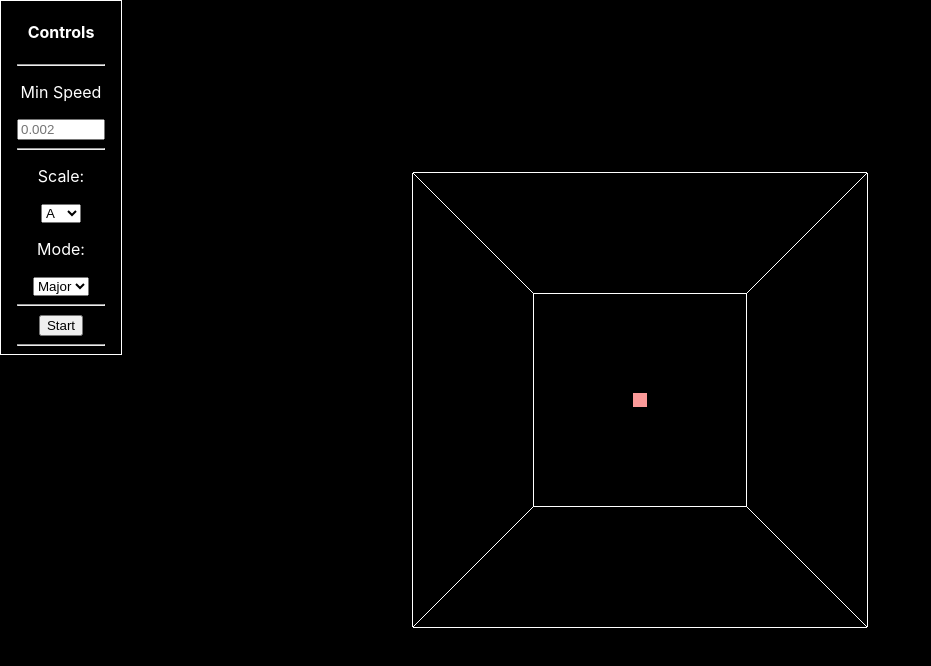
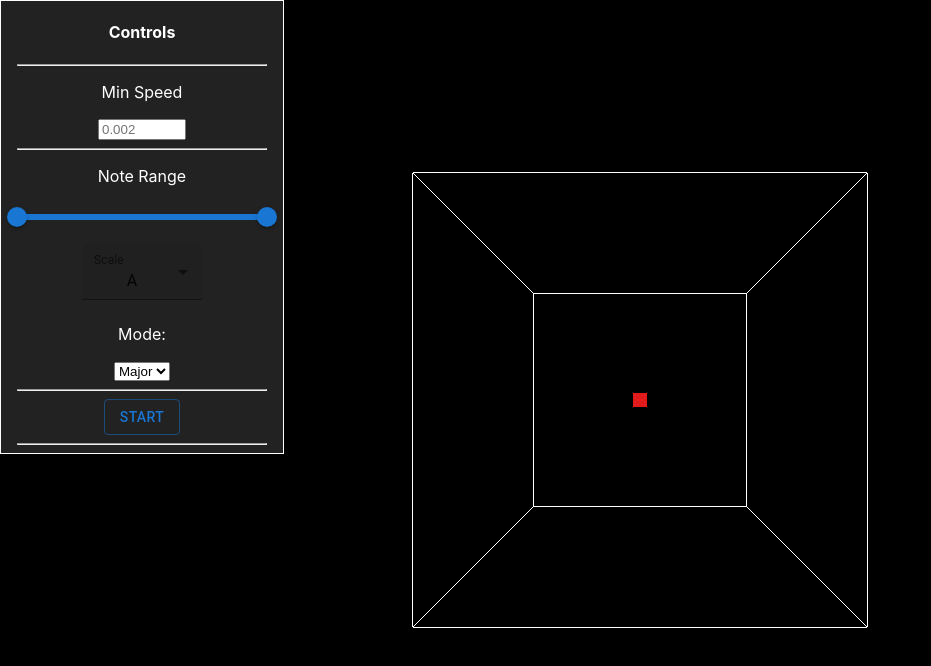
Before and after one commit to chiefton117/Cube-Sounds, a React (Create React App) app: page / in a window 1280 px wide. Shown: the top 666 px of the page, without its empty margins (0-931 px from the left). Built offline with nearby package versions, Linux system fonts and the light colour scheme.

Commit message:
Material UI
- Added dependency Material UI
- Implemented new refs for customization
- Implemented new style for coloring

```diff
--- a/package.json
+++ b/package.json
@@ -3,6 +3,9 @@
   "version": "0.1.0",
   "private": true,
   "dependencies": {
+    "@emotion/react": "^11.4.1",
+    "@emotion/styled": "^11.3.0",
+    "@mui/material": "^5.0.2",
     "@testing-library/jest-dom": "^5.14.1",
     "@testing-library/react": "^11.2.7",
     "@testing-library/user-event": "^12.8.3",
--- a/src/App.css
+++ b/src/App.css
@@ -4,6 +4,7 @@
 .legend {
   position: absolute;
   color: white;
+  background-color: #222;
   border: 1px solid white;
   padding-left: 1em;
   padding-right: 1em;
--- a/src/App.js
+++ b/src/App.js
@@ -12,7 +12,7 @@ function App() {
     mode: "Major",
     tempo: 90,
     scale: [],
-    speed: 0.002
+    speed: 0.002,
   };
 
 
@@ -20,15 +20,21 @@ function App() {
   const [note, setNote] = useState(options.note);
   const [tempo, setTempo] = useState(options.tempo);
   let [scale, setScale] = useState(options.scale);
-  const [speed,setSpeed] = useState(options.speed);
   let start = false;
+  let range = [0,9];
 
+  // Control the current scale we're playing in
   const scaleRef = React.useRef(options.scale);
+  // Correctly start the simulation/audio
   const startRef = React.useRef(start);
+  // Control the minimum speed of cubes
   const speedRef = React.useRef(options.speed);
+  // Control the range of notes available to modify
+  const rangeRef = React.useRef(range);
 
 
-  let numCubes = 5;
+
+  let numCubes = 6;
 
   // Define some music theory terms
   // Starting at 'C0' and ending at 'G#9'
@@ -59,14 +65,9 @@ function App() {
 
     options.scale.push(notes[((d + start) % notes.length)]);
      });
-  //setScale(options.scale);
+
   scaleRef.current = options.scale;
 
-}
-
-
-function sleep(ms) {
-  return new Promise(resolve => setTimeout(resolve, ms));
 }
 
 async function initAudio() {
@@ -76,8 +77,6 @@ async function initAudio() {
   console.log("Audio initialized");
 
 }
-
-
 
   // Discrete color scheme
   let colorC = (d) => d3.schemePaired[d % 10];
@@ -94,27 +93,24 @@ async function initAudio() {
 
         <Cube
           color={colorC}
-          maxCubes={numCubes}
+          numCubes={numCubes}
           tone={Tone}
           scaleRef={scaleRef}
           startRef={startRef}
           speedRef={speedRef}
-          speed={speed}
 
         />
 
         <Legend onChange = {appOnChange()}
           modes={modes}
           mode={mode}
+          note={note}
+          setNote={setNote}
+          notes={notes}
           setMode={setMode}
-          speed={speed}
-          setSpeed={setSpeed}
           speedRef={speedRef}
-          note={note}
-          notes={notes}
+          rangeRef={rangeRef}
           setNote={setNote}
-          tempo={tempo}
-          setTempo={setTempo}
           initAudio={initAudio}
           startRef={startRef}
 
--- a/src/Cube.jsx
+++ b/src/Cube.jsx
@@ -31,11 +31,10 @@ function main() {
 
   scene.add(bound);
 
-  // const controls = new THREE.OrbitControls( camera, renderer.domElement );
   const controls = new OrbitControls( camera, renderer.domElement );
 
   camera.position.z = 15;
-  //camera.position.y = 15;
+
 
   var dx = 0.05;
   var dy = 0.05;
@@ -77,7 +76,7 @@ function main() {
   env.attackCurve = 'sine';
   //env.triggerAttack();
 
-  for(var i = 0; i < props.maxCubes; i++) {
+  for(var i = 0; i < props.numCubes; i++) {
 
 
     const material = new THREE.MeshBasicMaterial( {
@@ -93,26 +92,29 @@ function main() {
     let randLen = 2 ** Math.floor(Math.random() * max_note_len);
     let type_idx = Math.floor(Math.random() * note_types.length);
 
+    cubes[i].minSpeed = props.speedRef.current;
+
     cubes[i].note = (props.scaleRef.current[randNote] + randPitch);
 
     cubes[i].note_len = (randLen + note_types[type_idx]);
 
-    //cubes[i].synth = new Tone.MembraneSynth();
+    cubes[i].synth = new Tone.MembraneSynth();
     //cubes[i].synth = new Tone.FMSynth();
-    cubes[i].synth = new Tone.Synth();
+    //cubes[i].synth = new Tone.Synth();
 
-    cubes[i].synth.chain(vibrato, reverb, Tone.Destination);
-    //cubes[i].synth.chain(Tone.Destination);
+    //cubes[i].synth.chain(vibrato, reverb, Tone.Destination);
+    cubes[i].synth.chain(Tone.Destination);
 
     // Define more random values :)
     // Once the cube's counter reaches an arbitrary maximum, switch notes
     cubes[i].counter = 0;
 
     // How many times can a note repeat before changing
-    // cubes[i].max_repeats = (Math.ceil((Math.random() * 8))+1);
-    cubes[i].max_repeats = 1;
+    //cubes[i].max_repeats = (Math.ceil((Math.random() * 8))+1);
+    cubes[i].max_repeats = 6;
 
-    cubes[i].dx = props.speedRef.current * (2**(Math.ceil((Math.random() * max_mult))+1));
+    cubes[i].dx = cubes[i].minSpeed * (2**(Math.ceil((Math.random() * max_mult))+1));
+    console.log(cubes[i].minSpeed);
     cubes[i].dy = 0;
     cubes[i].dz = 0;
 
@@ -140,9 +142,6 @@ function main() {
         d.position.y = 0;
         d.position.z = 0;
         d.synth.triggerAttackRelease(d.note, d.note_len);
-        // d.dx = Math.sin((Math.random()-0.5)) * max_speed;
-        // d.dy = Math.sin((Math.random()-0.5)) * max_speed;
-        // d.dz = Math.sin((Math.random()-0.5)) * max_speed;
 
       }
       if(Math.abs(d.position.y) >= max) {
@@ -151,9 +150,7 @@ function main() {
         d.position.y = 0;
         d.position.z = 0;
         d.synth.triggerAttackRelease(d.note, d.note_len);
-        // d.dx = Math.sin((Math.random()-0.5)) * max_speed;
-        // d.dy = Math.sin((Math.random()-0.5)) * max_speed;
-        // d.dz = Math.sin((Math.random()-0.5)) * max_speed;
+
       }
       if(Math.abs(d.position.z) >= max) {
         d.counter++;
@@ -161,28 +158,22 @@ function main() {
         d.position.y = 0;
         d.position.z = 0;
         d.synth.triggerAttackRelease(d.note, d.note_len);
-        // d.dx = Math.sin((Math.random()-0.5)) * max_speed;
-        // d.dy = Math.sin((Math.random()-0.5)) * max_speed;
-        // d.dz = Math.sin((Math.random()-0.5)) * max_speed;
+
       }
 
       if(d.counter >= d.max_repeats) {
         d.note = (props.scaleRef.current[i % scale_len] + (Math.floor(Math.random() * max_pitch) + min_pitch)).toString();
         d.counter = 0;
       }
-
-
-      // if(d.dx != props.speedRef.current * (2**(Math.ceil((Math.random() * max_mult))+1))) {
-      //   d.position.x = 0;
-      //   d.dx = props.speedRef.current * (2**(Math.ceil((Math.random() * max_mult))+1));
-      // }
-      /// TODO Change position to 0 on speed change
-      d.dx = props.speedRef.current * (2**(Math.ceil((Math.random() * max_mult))+1));
+      if(d.minSpeed != props.speedRef.current) {
+        d.position.x = 0;
+        d.minSpeed = props.speedRef.current;
+        d.dx = d.minSpeed * (2**(Math.ceil((Math.random() * max_mult))+1));
+      }
 
       d.position.x += d.dx;
       d.position.y += d.dy;
       d.position.z += d.dz;
-      //Math.sin(Math.random(max)) * max
 
     });
 
--- a/src/Legend.jsx
+++ b/src/Legend.jsx
@@ -1,6 +1,10 @@
 import './App.css';
 import React from 'react';
 import Scale from './Scale.jsx'
+import Slider from '@mui/material/Slider';
+import Box from '@mui/material/Box';
+import Button from '@mui/material/Button';
+
 
 function Legend(props) {
 
@@ -17,14 +21,25 @@ function Legend(props) {
       <h4>Controls</h4>
         <hr/>
 
-      <p>Min Speed</p>
-{/*      <input type="range" min="0" max="10" value="0" step="0.1" id="tempo" orient="vertical"></input>*/}
-{/*        <input onChange={(event) => {props.setSpeed(event.target.value)}} value={props.speed} type="number" min="0" max="1" step="0.002"/>*/}
-        <input onChange={(event) => {props.speedRef.current = event.target.value}} value={props.speedRef.current.value} placeholder={props.speedRef.current} type="number" min="0" max="1" step="0.0002"/>
+          <p>Min Speed</p>
+          <input onChange={(event) => {props.speedRef.current = event.target.value}} value={props.speedRef.current.value} placeholder={props.speedRef.current} type="number" min="0" max="0.1" step="0.0002"/>
         <hr/>
+          <p>Note Range</p>
+          <Box sx={{ width: 250 }}>
+            <Slider
+            getAriaLabel={() => 'Note Range'}
+            value={props.rangeRef.current}
+            min={props.rangeRef.current[0]}
+            max={props.rangeRef.current[1]}
+            step={1}
+            style={{position: "relative"}}
+            onChange={(event) => {props.rangeRef.current = event.target.value}}
+            valueLabelDisplay="auto"
+            />
+          </Box>
           <Scale {...props}/>
         <hr/>
-          <button onClick={props.initAudio}>Start</button>
+          <Button variant="outlined" onClick={props.initAudio}>Start</Button>
         <hr/>
 
     </div>
--- a/src/Scale.jsx
+++ b/src/Scale.jsx
@@ -1,5 +1,10 @@
 import React from "react";
 import './App.css';
+import InputLabel from '@mui/material/InputLabel';
+import MenuItem from '@mui/material/MenuItem';
+import FormControl from '@mui/material/FormControl';
+import Select from '@mui/material/Select';
+
 function Legend(props) {
 
 
@@ -7,16 +12,20 @@ function Legend(props) {
 
     <div>
 
-      <p>Scale: </p>
-      <select value={props.note}
-      name="note"
-      onChange={(event) => {props.setNote(event.target.value)}}>
-      {props.notes.map((d,idx) => (
+      <FormControl variant="filled" sx={{ m: 1, minWidth: 120 }}>
+        <InputLabel>Scale</InputLabel>
+        <Select
+          value={props.note}
+          onChange={(event) => {props.setNote(event.target.value)}}
+        >
+          {props.notes.map((d,idx) => (
 
-        <option value={d} key={d}>{d}</option>
+            <MenuItem key={d} value={d}>{d}</MenuItem>
 
-      ))};
-      </select>
+          ))};
+
+        </Select>
+      </FormControl>
 
 
 
```
Also changed, not shown: 1 other file (tests, documents, lock files or other folders).
